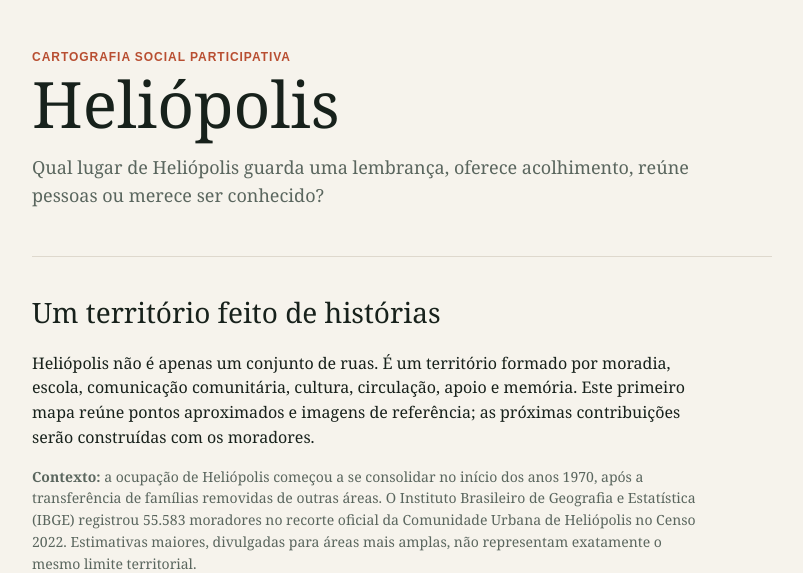
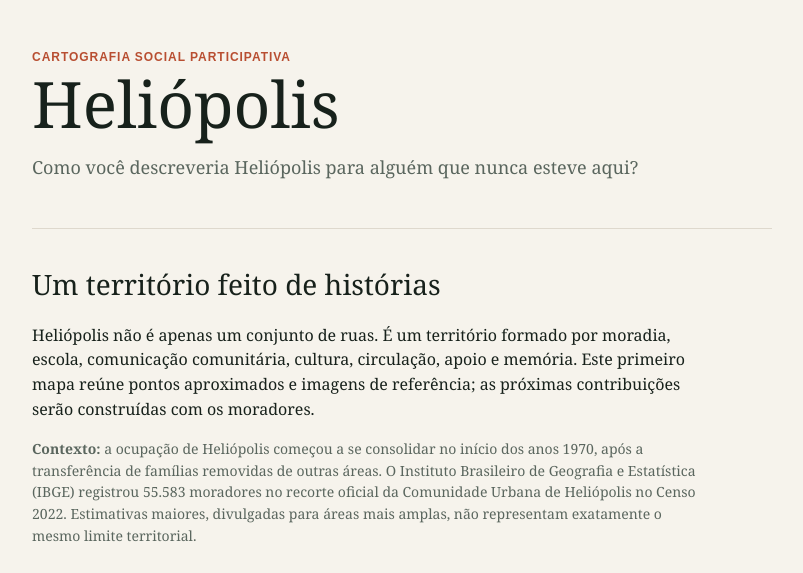
Before and after one commit to IDvida1409/mapa-afetivo-heliopolis, a website: page index.html in a window 1280 px wide. Shown: the top 573 px of the page, without its empty margins (238-1041 px from the left). Drawn offline with Linux system fonts and the light colour scheme.

Commit message:
Atualizar pergunta sobre Heliópolis

```diff
--- a/index.html
+++ b/index.html
@@ -36,7 +36,7 @@
     <header>
       <p class="eyebrow">Cartografia social participativa</p>
       <h1>Heliópolis</h1>
-      <p class="intro">Qual lugar de Heliópolis guarda uma lembrança, oferece acolhimento, reúne pessoas ou merece ser conhecido?</p>
+      <p class="intro">Como você descreveria Heliópolis para alguém que nunca esteve aqui?</p>
     </header>
 
     <section>
```
